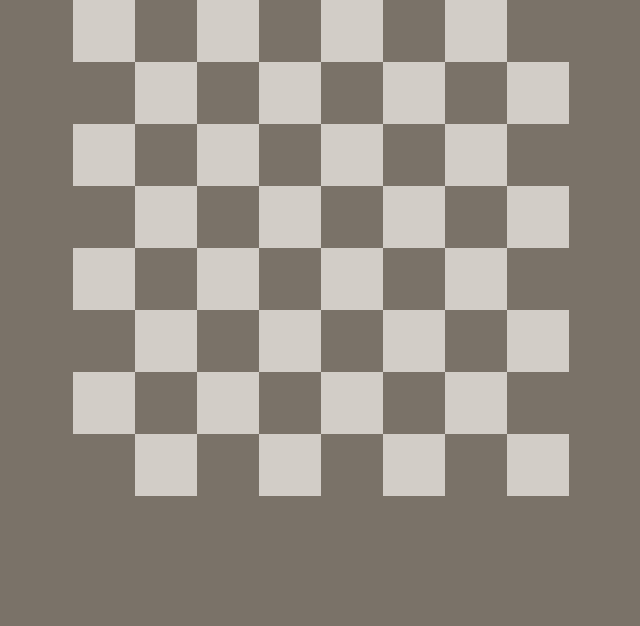
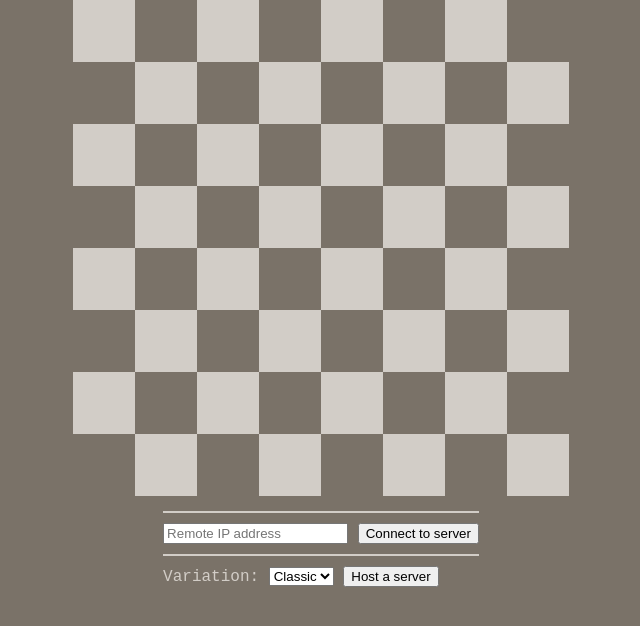
Before and after one commit to j4cobgarby/customchess, a plain HTML site: page index.html in a window 1280 px wide. Shown: the part 80-706 px from the top of the page, without its empty margins (319-959 px from the left). Drawn offline with Linux system fonts and the light colour scheme.

Commit message:
additions to ui

```diff
--- a/game.js
+++ b/game.js
@@ -1,3 +1,23 @@
-function setPiece(r, c, piece) {
+function init() {
+    for (let r = 0; r < 8; r++) {
+        var row = document.createElement("tr");
 
+        for (let c = 0; c < 8; c++) {
+            var el = document.createElement("td");
+            el.onmousedown = function() {setTileImg(this, "assets/pl.svg");};
+            row.appendChild(el);
+        }
+
+        document.getElementById("board").appendChild(row);
+    }
 }
+
+function setTileImg(el, piece) {
+    var im = document.createElement("img");
+    im.src = piece;
+    el.appendChild(im);
+}
+
+function clearTileImg(el) {
+    el.innerHTML = "";
+}
--- a/index.html
+++ b/index.html
@@ -3,22 +3,24 @@
     <head>
         <title>Chess!</title>
         <link rel="stylesheet" href="styles.css">
+        <script src="game.js"></script>
     </head>
-    <body>
+    <body onload="init();">
         <h1>Chess</h1>
 
         <table id="board"></table>
-        <script>
-            for (let r = 0; r < 8; r++) {
-                var row = document.createElement("tr");
 
-                for (let c = 0; c < 8; c++) {
-                    var el = document.createElement("td");
-                    row.appendChild(el);
-                }
+        <form>
+            <hr/>
+            <input type="url" name="remoteip" placeholder="Remote IP address"/>
+            <input type="button" name="btnconnect" value="Connect to server"/>
+            <hr/>
+            <label>Variation: </label>
+            <select>
+                <option value="Classic">Classic</option>
+            </select>
+            <input type="button" name="btnhost" value="Host a server"/>
+        </form>
 
-                document.getElementById("board").appendChild(row);
-            }
-        </script>
     </body>
 </html>
--- a/styles.css
+++ b/styles.css
@@ -1,5 +1,8 @@
 body {
     background-color: #7a7268;
+    text-align: center;
+    font-family:'Courier New', Courier, monospace;
+    color: #d2cdc7;
 }
 
 h1 {
@@ -35,3 +38,18 @@ td > img {
     margin: 0 auto;
     width: 100%;
 }
+
+form {
+    margin: 10px;
+    display: inline-block;
+    text-align: justify;
+}
+
+form > * {
+    margin-bottom: 5px;
+    margin-top: 5px;
+}
+
+hr {
+    border: 1px solid #d2cdc7;
+}
```
